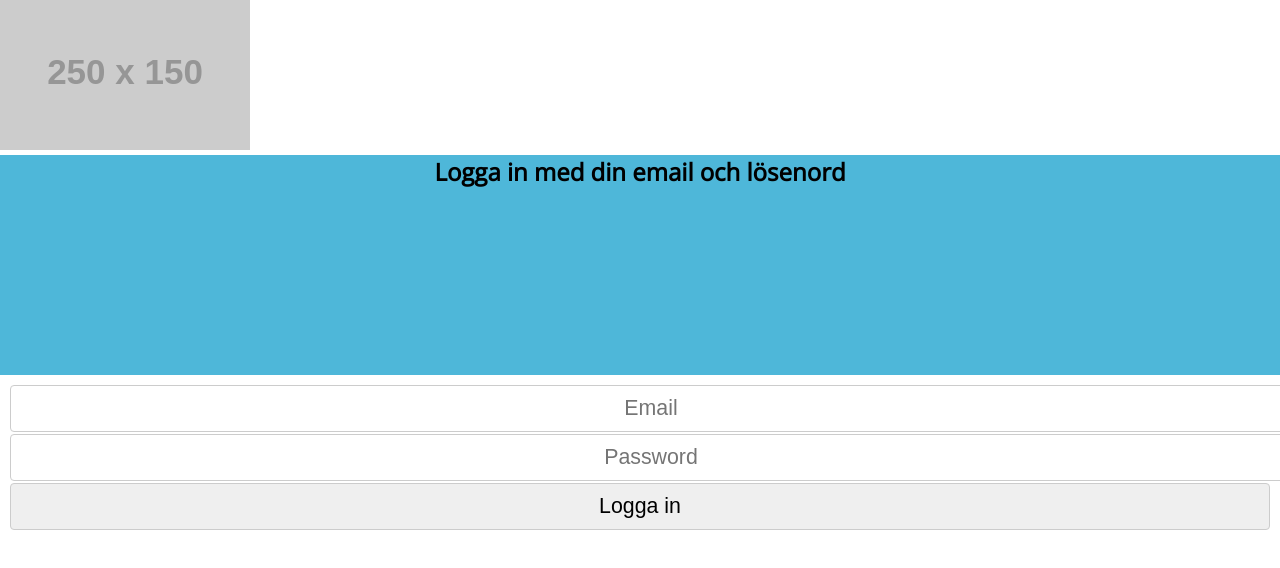
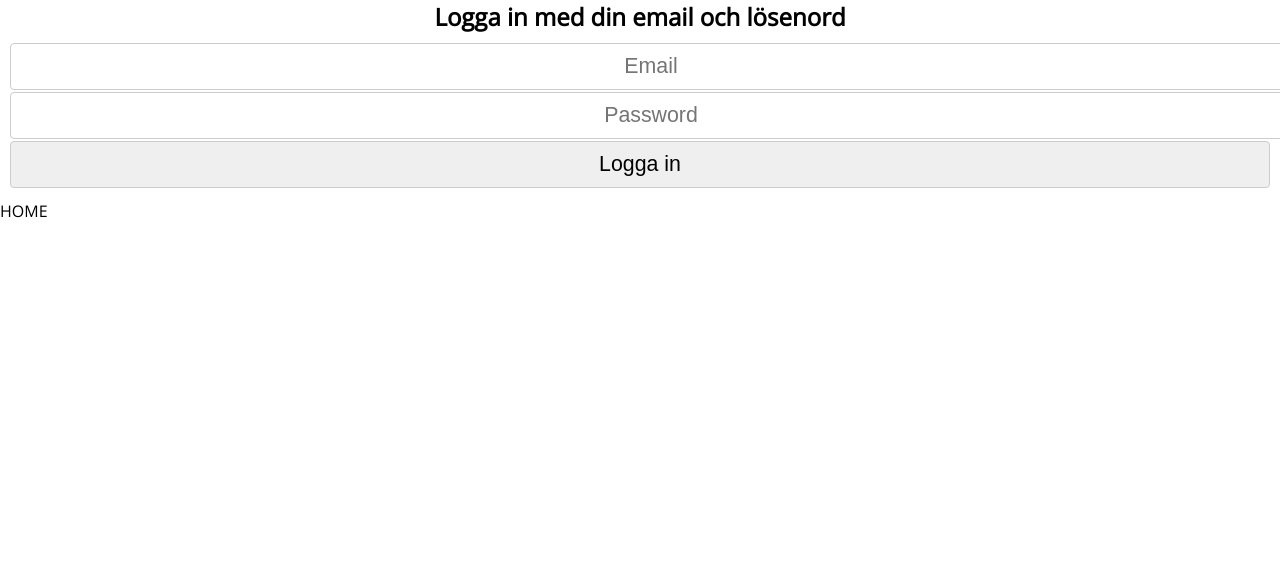
Before and after one commit to dunderdolen/islandinventory, a Vue app: page /#/home in a window 1280 px wide. Before the commit this address led to /#/list. Shown: the top 568 px of the page. Built offline with nearby package versions, Linux system fonts and the light colour scheme; no server answers; what vuefire would draw is missing.

Commit message:
menu and content

```diff
--- a/src/App.vue
+++ b/src/App.vue
@@ -1,16 +1,22 @@
 <template>
-    <main>
-        <img id="logo" v-if="!isAuthorized" src="http://placehold.it/250x150"/>
-        <div class="wrapper">
+    <main class="everywhere">
+        <div class="content">
             <!-- v-model is used for TWO way binding. v-bind is one way binding -->
-            <h2 id="welcome-text" v-if="!isAuthorized">Logga in med din email och lösenord</h2>
-            <form class="todo" id="login-form" v-if="!isAuthorized" v-on:submit.prevent="signIn">
-                <input v-model="email" type="email" placeholder="Email"></input>
-                <input v-model="password" type="password" placeholder="Password"></input>
-                <button type="submit" v-bind:buttonMsg='buttonMsg'>{{ buttonMsg }}</button>
+            <h2 id="welcome-text" v-if="!isAuthorized">Logga in med din email och lösenord</h2>
+            <form class="todo" id="login-form" v-if="!isAuthorized" v-on:submit.prevent="signIn">
+                <input v-model="email" type="email" placeholder="Email"></input>
+                <input v-model="password" type="password" placeholder="Password"></input>
+                <button type="submit" v-bind:buttonMsg='buttonMsg'>{{ buttonMsg }}</button>
             </form>
-            <div v-if="isAuthorized">
-                <Menu></Menu>
+            <router-view></router-view>
+        </div>
+        <div v-if="isAuthorized">
+            <div id="menu">
+                <ul>
+                    <li><router-link to="/home">Hem</router-link></li>
+                    <li><router-link to="/create">Skapa</router-link></li>
+                    <li><router-link to="/list">Lista</router-link></li>
+                </ul>
             </div>
         </div>
     </main>
@@ -19,9 +25,11 @@
 <script>
 import db from './db'
 import Firebase from 'firebase'
+var today = new Date();
+console.log(today);
 
 export default {
-name: 'app',
+    name: 'app',
 data () {
     return {
         email: '',
@@ -64,17 +72,33 @@ methods: {
 <style lang="scss">
 @import '../variables';
 
-body{
+html, body, div, span, object, iframe,
+h1, h2, h3, h4, h5, h6, p, blockquote, pre,
+a, abbr, acronym, address, big, cite, code,
+del, dfn, em, img, ins, kbd, q, s, samp,
+small, strike, strong, sub, sup, tt, var,
+b, u, i, center,
+dl, dt, dd, ol, ul, li,
+fieldset, form, label, legend,
+table, caption, tbody, tfoot, thead, tr, th, td,
+article, aside, canvas, details, embed,
+figure, figcaption, footer, header, hgroup,
+menu, nav, output, ruby, section, summary,
+time, mark, audio, video{
     margin: 0;
     padding: 0;
     font-family: $font;
+    list-style: none;
 }
-.wrapper {
-    display: grid;
-    grid-template-columns: repeat(1, 1fr);
-    grid-gap: 10px;
-    grid-auto-rows: minmax(100px, auto);
-    background-color: $background;
+.everywhere {
+    background-color: white;
+    display: flex;
+    flex-direction: column;
+    width: 100vw;
+    height: 100vh;
+}
+.content {
+    flex-grow: 1;
 }
 #welcome-text {
     text-align: center;
@@ -98,4 +122,20 @@ body{
     border-radius: 4px;
 }
 
+#menu{
+    ul{
+        display: flex;
+        li{
+            flex: 1;
+            text-align: center;
+            a {
+                display: block;
+                padding: 20px;
+                border: 1px solid red;
+            }
+        }
+    }
+}
+
+
 </style>
--- a/src/components/CreateTodo.vue
+++ b/src/components/CreateTodo.vue
@@ -1,9 +1,8 @@
 <template>
-  <div id="create-todo">
-  <!-- Name, Description, quantity, severity (1-5), save, edit delete -->
+  <div>
   <form class="todo-item" v-on:submit.prevent="createTodo">
-    <div><input v-model="todo.title" required type="text" placeholder="Titel" /></div>
-    <div><textarea v-model="todo.desc" required placeholder="Beskrvining"></textarea></div>
+    <div><input v-model="title" required type="text" placeholder="Titel" /></div>
+    <div><textarea v-model="desc" required placeholder="Beskrvining"></textarea></div>
     <button type="submit">Skapa</button>
   </form>
   </div>
@@ -11,6 +10,7 @@
 
 <script>
 import db from '../db'
+
 export default {
   name: 'CreateTodo',
   firebase: {
@@ -18,17 +18,19 @@ export default {
   },
   data () {
     return {
-      todo: {
-        title: '',
-        desc: '',
-        done: false
-      }
+    title: '',
+    desc: '',
+    createdBy: '',
+    createdDate: '',
+    done: false
     }
   },
   methods: {
     createTodo () {
       db.ref("todos/").push({
-        todo: this.todo
+        title: this.title,
+        desc: this.desc,
+        done: this.done
         });
       }
     }
--- a/src/components/Home.vue
+++ b/src/components/Home.vue
@@ -1,6 +1,6 @@
 <template>
 <div>
-  Status:
+  HOME
 </div>
 </template>
 
--- a/src/components/ListTodos.vue
+++ b/src/components/ListTodos.vue
@@ -1,8 +1,13 @@
 <template>
-  <div id="list-todos">
+  <div>
     <ul>
-      <li v-for="todo in todos">
-        {{ todo.desc }}
+      <li v-for="item in anArray">
+        <div>
+          <h2>{{ item.title }} </h2>
+        </div>
+         <div>
+          <h4>{{ item.desc }} </h4>
+         </div>
       </li>
     </ul>
   </div>
@@ -10,13 +15,20 @@
 
 <script>
 import db from '../db'
-
-let todoRef = db.ref("todos")
-
 export default {
   name: 'ListTodos',
   firebase: {
-    todos: todoRef
+      anArray: db.ref('todos')
   }
 }
 </script>
+
+<style lang="scss">
+#list-todos {
+  grid-column: 1;
+    grid-row: 3;
+    grid-row-gap: 10px;
+    padding: 10px;
+    background-color: white;
+}
+</style>
--- a/src/components/Menu.vue
+++ /dev/null
@@ -1,21 +0,0 @@
-<template>
-  <div id="menu">
-    <!--<button id="logout-button" v-on:click="signOut" v-bind:buttonMsg='buttonMsg'>{{ buttonMsg }}</button>-->
-    <router-link to="/home">Hem</router-link>
-    <router-link to="/create">Skapa</router-link>
-    <router-link to="/list">Lista</router-link>
-    <router-view></router-view>
-  </div>
-</template>
-
-<script>
-
-export default {
-  name: 'menu',
-
-}
-</script>
-
-<style>
-
-</style>
--- a/src/main.js
+++ b/src/main.js
@@ -2,11 +2,9 @@ import Vue from 'vue'
 import router from './router'
 import VueFire from 'vuefire'
 import App from './App'
-import Menu from './components/Menu'
 
 //Register components globally
 Vue.use(VueFire)
-Vue.component('Menu', Menu);
 
 new Vue({
   el: '#app',
```
Also changed, not shown: src/components/DeleteTodo.vue (+30 -3 lines).
